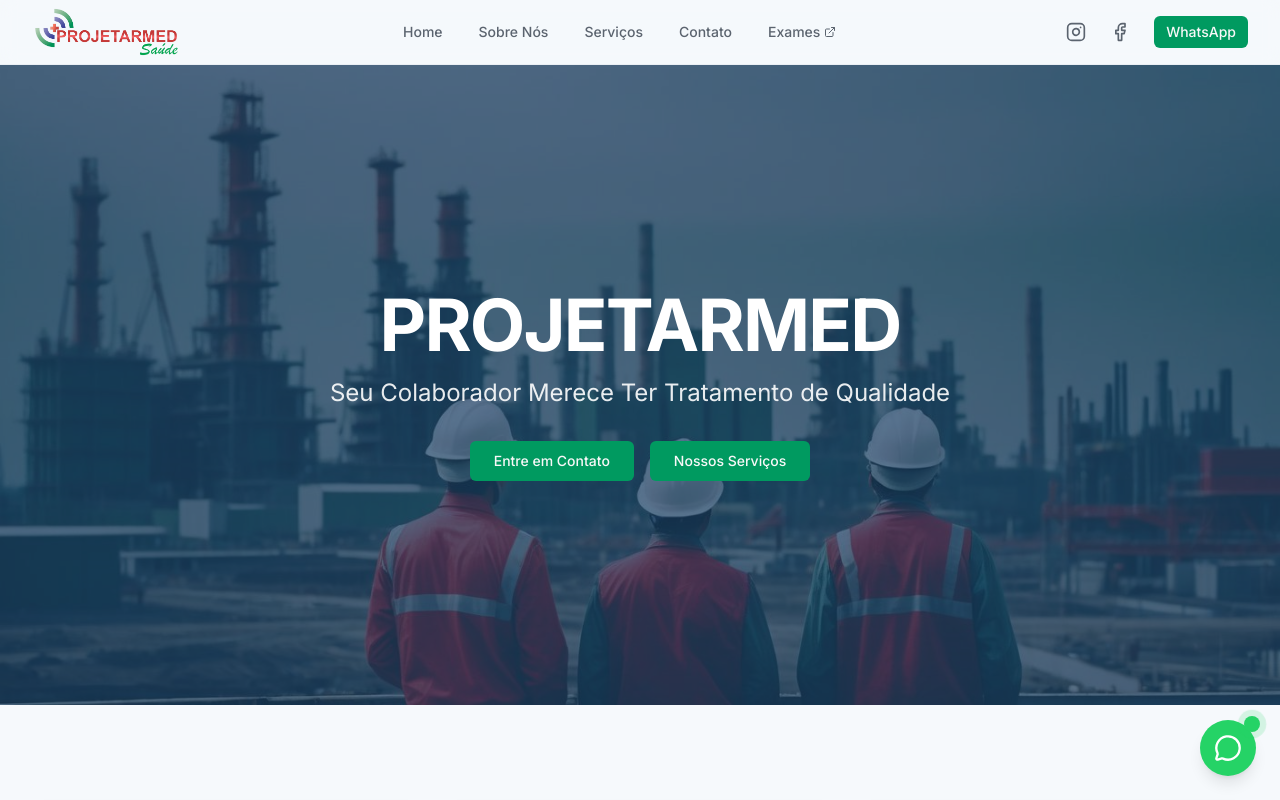
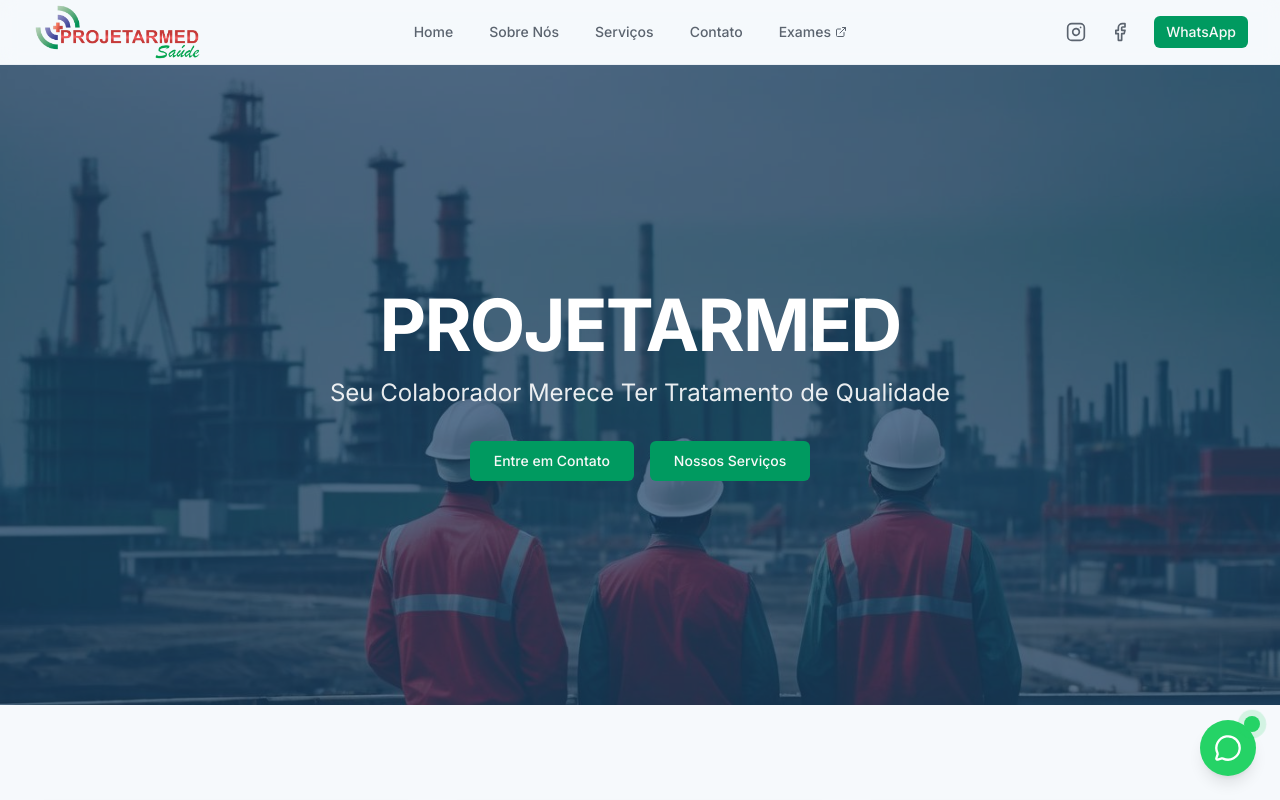
Before and after one commit to Guilherme130/Projetarmed-App, a Next.js app: page / in a window 1280 px wide. Shown: the top 800 px of the page. Built offline with nearby package versions, Linux system fonts and the light colour scheme.

Commit message:
updated navbar logo

```diff
--- a/components/navbar.tsx
+++ b/components/navbar.tsx
@@ -38,9 +38,9 @@ export function Navbar() {
           <Image
             src="/images/Logotipo_vetor_Projetarmed_saude_page-0001_page-0001.png"
             alt="Projetarmed"
-            width={140}
-            height={50}
-            className="h-12 w-auto lg:h-14 lg:w-auto"
+            width={160}
+            height={60}
+            className="h-14 w-auto lg:h-16 lg:w-auto"
             priority
           />
         </Link>
```
